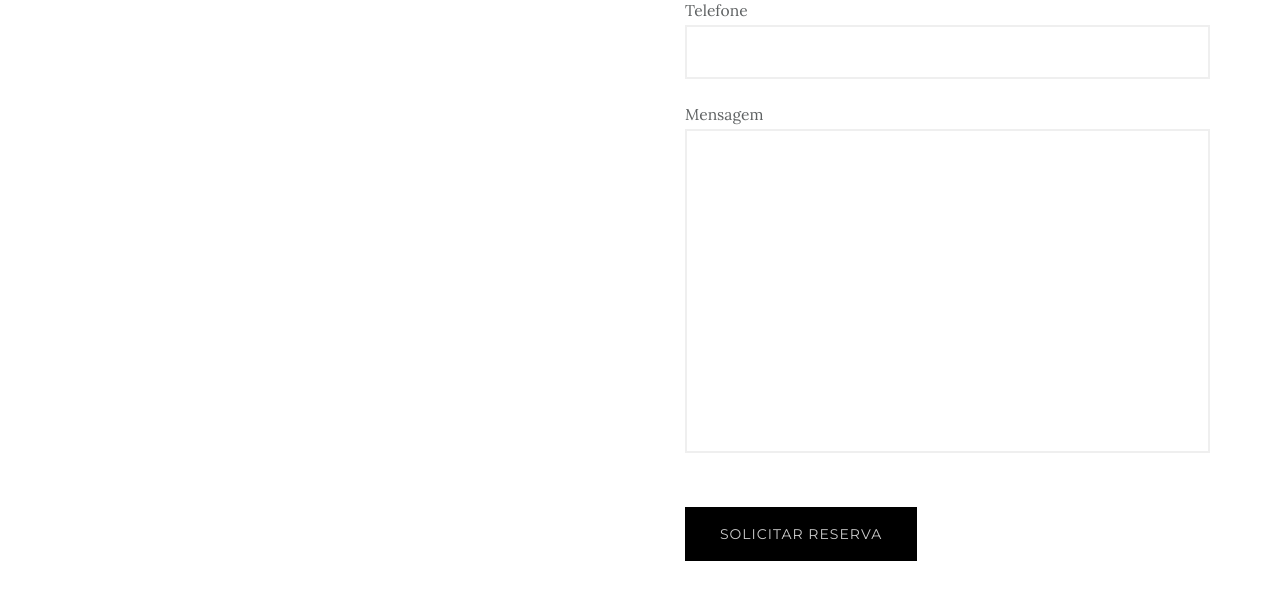
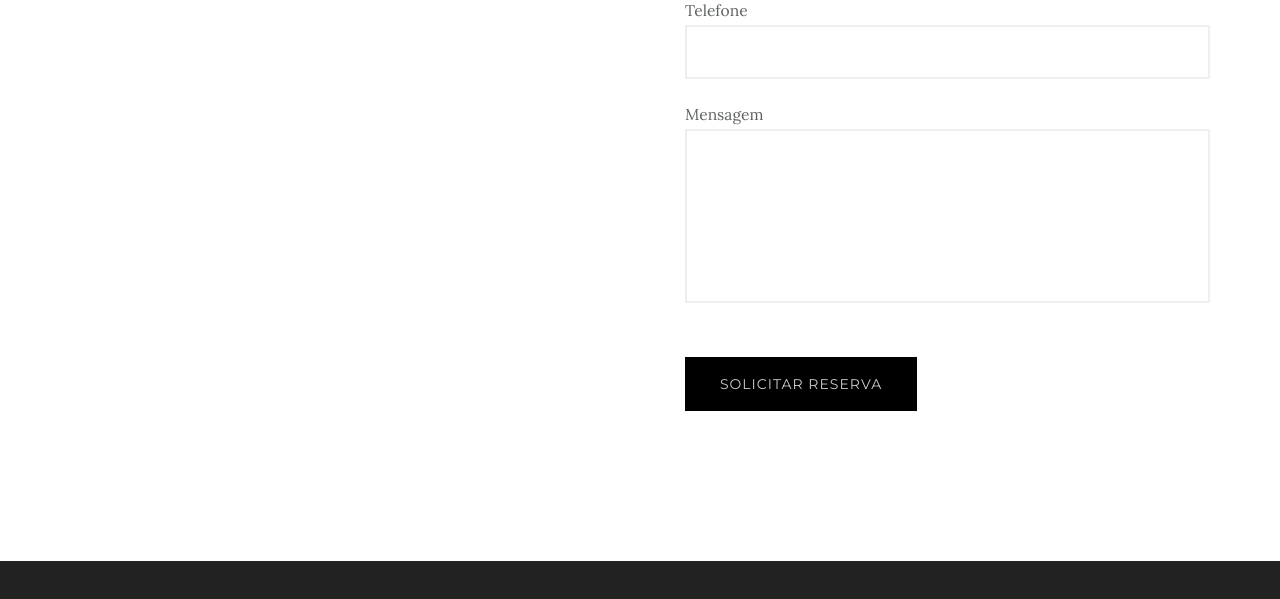
Before and after one commit to ifatinha/oshine, a plain HTML site: page pages/reserve.html in a window 1280 px wide. Shown: the part 1580-2179 px from the top of the page. Drawn offline with Linux system fonts and the light colour scheme.

Commit message:
refatoração

```diff
--- a/pages/reserve.html
+++ b/pages/reserve.html
@@ -120,7 +120,7 @@
                         </div>
                         <div class="form-item">
                             <label for="mensagem">Mensagem</label>
-                            <textarea name="mensagem" id="mensagem" cols="30" rows="10"></textarea>
+                            <textarea name="mensagem" id="mensagem" cols="30" rows="5"></textarea>
                         </div>
                     </div>
 
```
